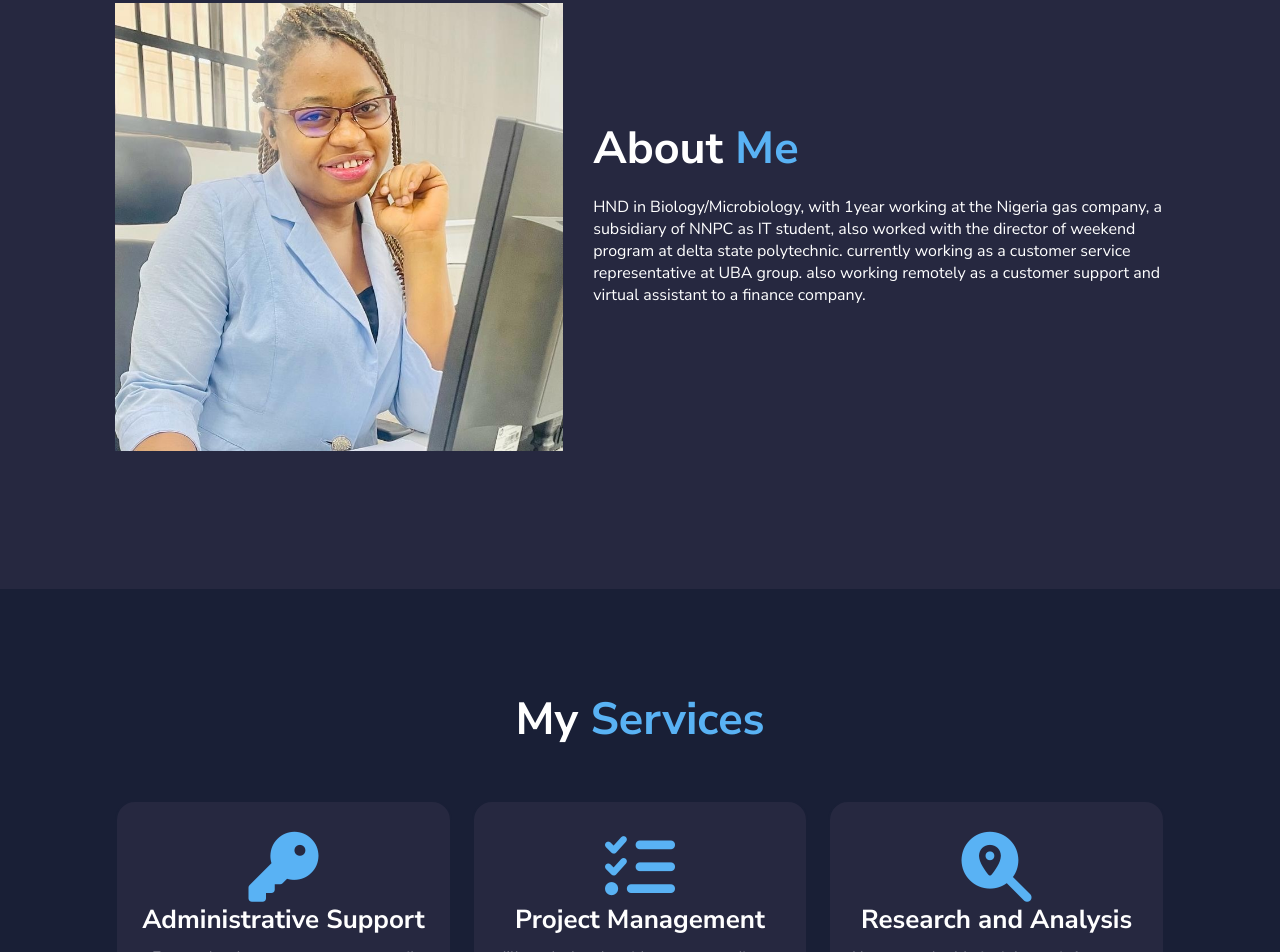
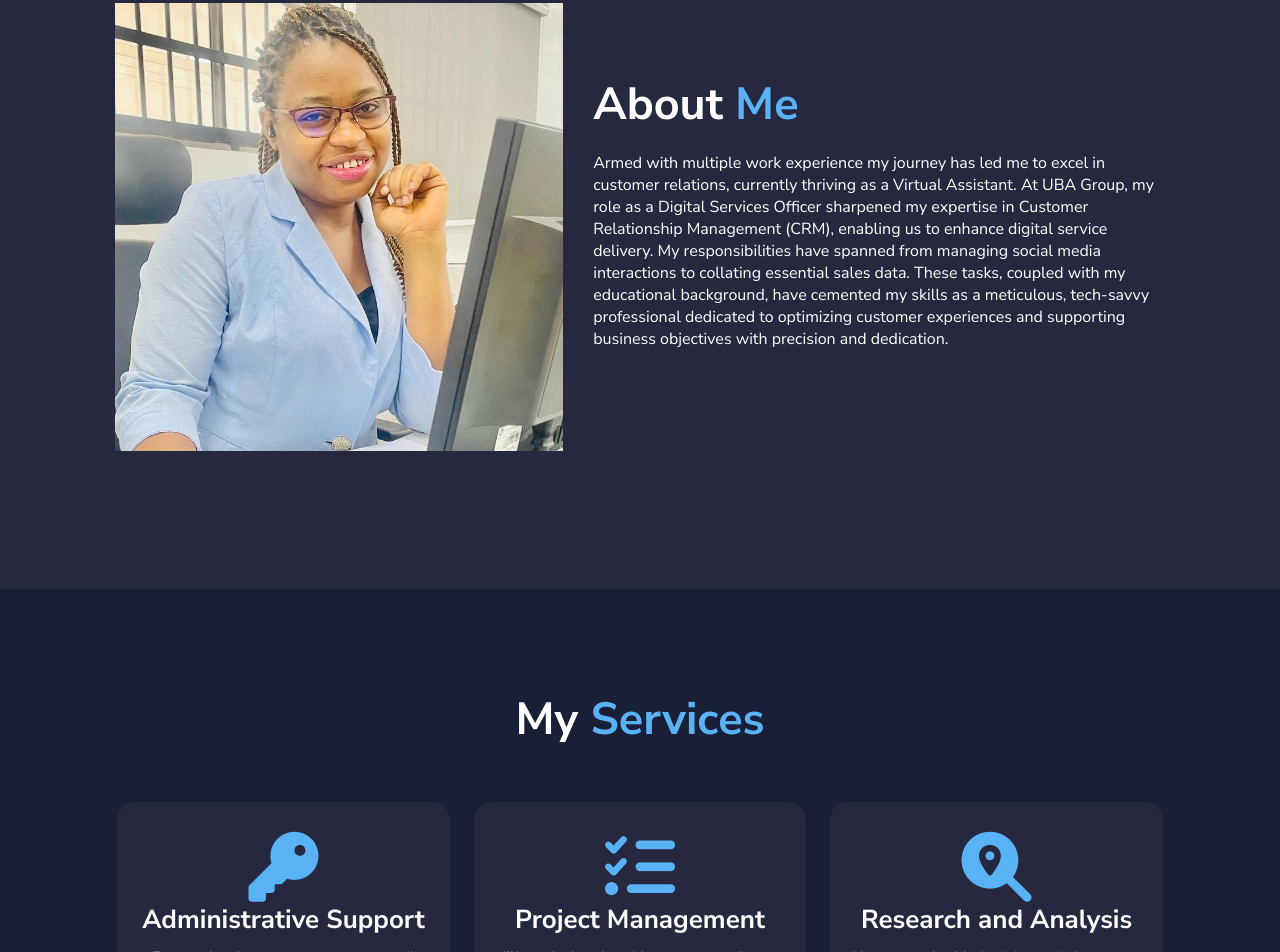
Before and after one commit to Sanchidelis/sandraOkafor, a plain HTML site: page index.html in a window 1280 px wide. Shown: the part 1011-1963 px from the top of the page. Drawn offline with nearby package versions, Linux system fonts and the light colour scheme.

Commit message:
Update index.html
initial commit

```diff
--- a/index.html
+++ b/index.html
@@ -56,7 +56,10 @@
 
                 <div class="about-content">
                     <h2 class="heading">About <span>Me</span></h2>
-                    <p>HND in Biology/Microbiology, with 1year working at the Nigeria gas company, a subsidiary of NNPC as IT student, also worked with the director of weekend program at delta state polytechnic. currently working as a customer service representative at UBA group. also working remotely as a customer support and virtual assistant to a finance company.</p>
+                    <p>Armed with multiple work experience my journey has led me to excel in customer relations, currently thriving as a Virtual Assistant.
+At UBA Group, my role as a Digital Services Officer sharpened my expertise in Customer Relationship Management (CRM), enabling us to enhance digital service delivery.
+
+My responsibilities have spanned from managing social media interactions to collating essential sales data. These tasks, coupled with my educational background, have cemented my skills as a meticulous, tech-savvy professional dedicated to optimizing customer experiences and supporting business objectives with precision and dedication.</p>
                     <!-- <a href="" class="btn">Read More</a> -->
                 </div>
             </section>
```
